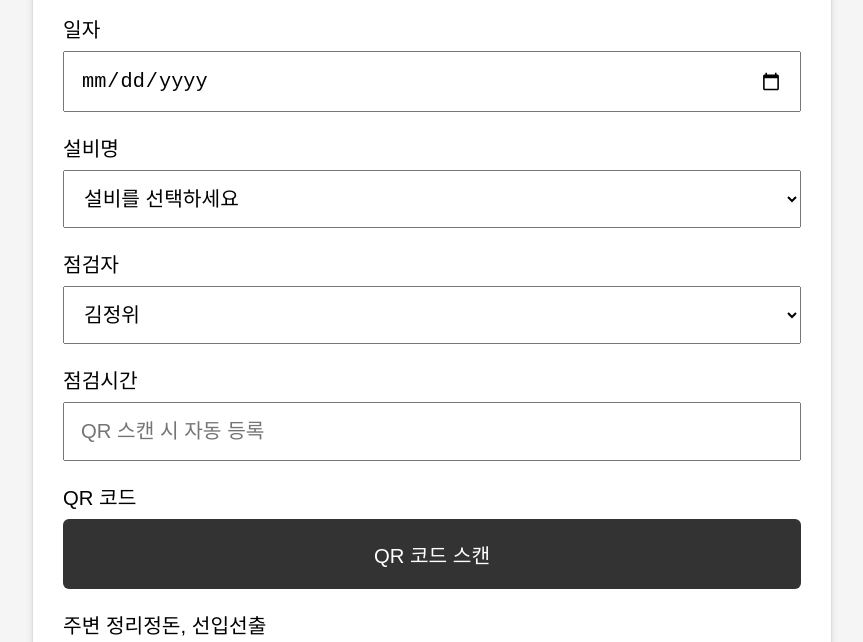
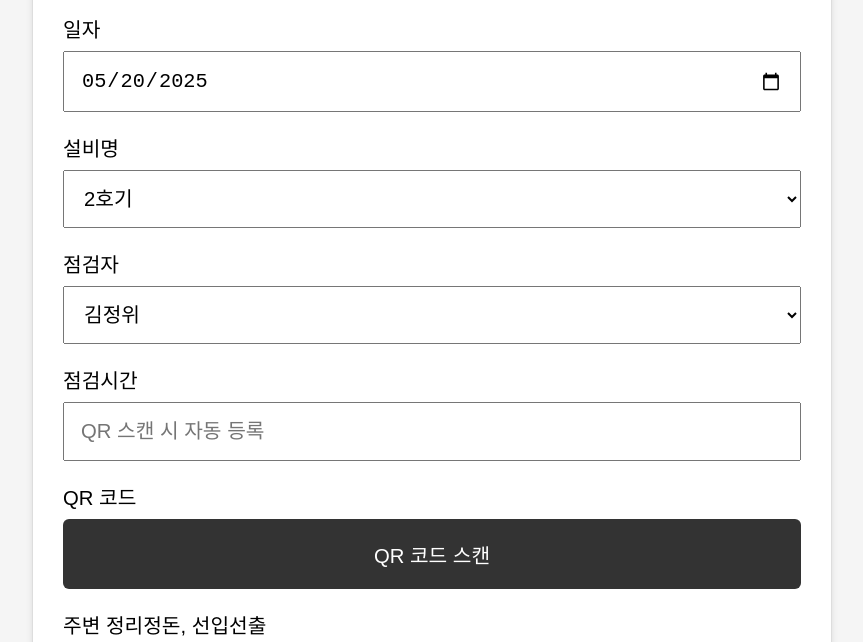
Before and after one commit to KnagByeongju-123/cleanmachine_checksheet, a plain HTML site: page index.html in a window 1280 px wide. Shown: the part 133-775 px from the top of the page, without its empty margins (208-1071 px from the left). Drawn offline with Linux system fonts and the light colour scheme.

Commit message:
Update index.html

```diff
--- a/index.html
+++ b/index.html
@@ -275,6 +275,12 @@
     const day   = String(koreaTime.getDate()).padStart(2, '0');
     document.getElementById("date").value = `${year}-${month}-${day}`;
   }
+
+      // ✅ 페이지 로드 시 날짜 + 설비명 자동 세팅
+  window.addEventListener("DOMContentLoaded", () => {
+    setDateTimeNow();
+    document.getElementById("equipmentInput").value = "2호기";
+  });
 </script>
 
 </body>
```
Lines whose indentation alone changed are shown as unchanged.
